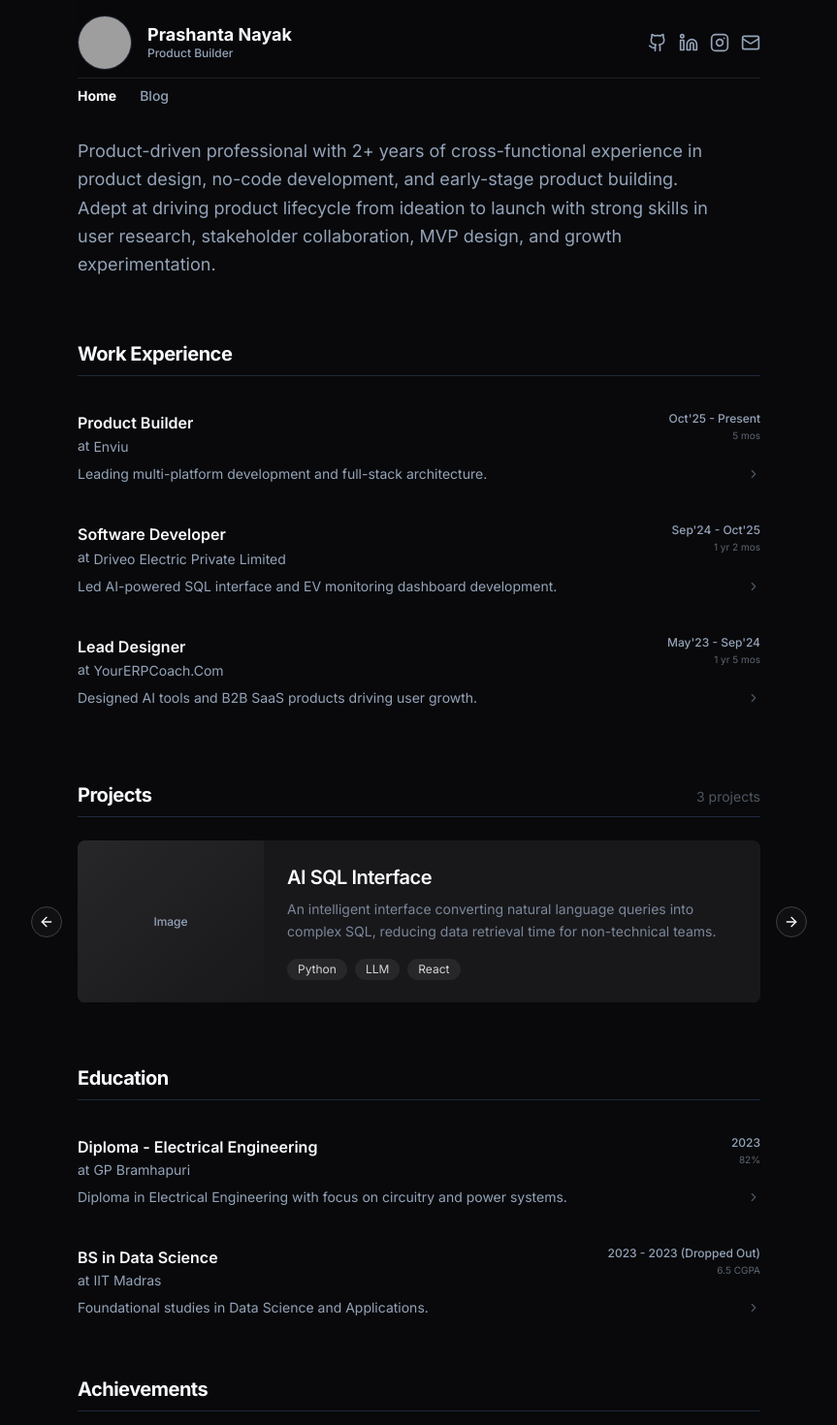
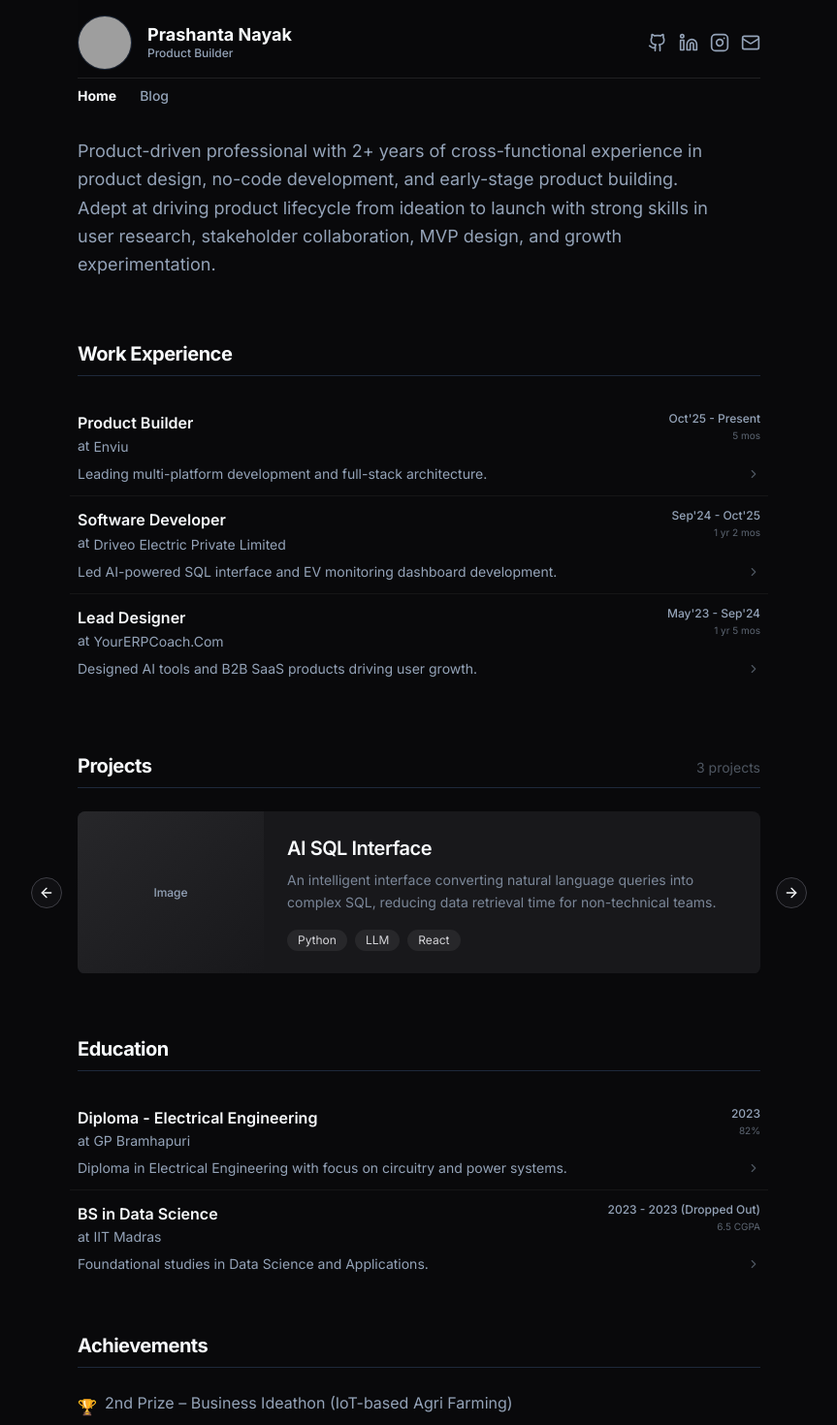
Before and after one commit to urperfectdude/prashanta-is-a-dev, a Next.js app: page / in a window 1280 px wide. Shown: the top 1470 px of the page at 97% size, without its empty margins (208-1071 px from the left). Built offline with nearby package versions, Linux system fonts and the light colour scheme; no server answers; grey boxes are pictures that could not be loaded; a web font is replaced by a local one.

Commit message:
style: apply faded white separators to blog, work, and education lists

```diff
--- a/app/blog/page.tsx
+++ b/app/blog/page.tsx
@@ -14,7 +14,7 @@ export default function BlogIndex() {
 
         return (
           <Link key={post.slug} href={`/blog/${post.slug}`} className="group block">
-            <div className={`flex gap-6 md:gap-10 items-start transition-colors hover:bg-muted/50 active:bg-muted/50 py-4 px-4 -mx-4 rounded-none border-border ${!isLast ? 'border-b' : ''}`}>
+            <div className={`flex gap-6 md:gap-10 items-start transition-colors hover:bg-muted/50 active:bg-muted/50 py-4 px-4 -mx-4 rounded-none border-white/5 ${!isLast ? 'border-b' : ''}`}>
               <div className="flex flex-col items-end shrink-0 w-[4.5rem] pt-1">
                 <span className="text-2xl font-serif font-medium leading-none">{day}</span>
                 <span className="text-xs text-muted-foreground text-right mt-1">{monthYear}</span>
--- a/app/page.tsx
+++ b/app/page.tsx
@@ -29,10 +29,12 @@ export default function Home() {
       {/* Work Experience - List */}
       <section className="space-y-6">
         <h3 className="text-xl font-bold tracking-tight border-b pb-2 font-serif">Work Experience</h3>
-        <div className="flex flex-col gap-4">
-            {workExperience.map((job) => (
+        <div className="flex flex-col gap-0">
+            {workExperience.map((job, index) => {
+                const isLast = index === workExperience.length - 1
+                return (
                 <Link key={job.slug} href={`/work/${job.slug}`} className="group block">
-                    <div className="flex flex-col gap-2 transition-colors hover:bg-muted/50 py-3 rounded-none px-2 -mx-2">
+                    <div className={`flex flex-col gap-2 transition-colors hover:bg-muted/50 active:bg-muted/50 py-3 rounded-none px-2 -mx-2 border-white/5 ${!isLast ? 'border-b' : ''}`}>
                         <div className="flex items-start justify-between gap-4">
                             <div className="flex flex-col min-w-0 gap-0.5">
                                 <h4 className="font-semibold text-foreground group-hover:text-primary transition-colors truncate">
@@ -56,7 +58,8 @@ export default function Home() {
                         </div>
                     </div>
                 </Link>
-            ))}
+                )
+            })}
         </div>
       </section>
 
@@ -113,10 +116,12 @@ export default function Home() {
       <section className="space-y-12">
         <div className="space-y-6">
            <h3 className="text-xl font-bold tracking-tight border-b pb-2 font-serif">Education</h3>
-            <div className="flex flex-col gap-4">
-                {education.map((edu) => (
+            <div className="flex flex-col gap-0">
+                {education.map((edu, index) => {
+                    const isLast = index === education.length - 1
+                    return (
                     <Link key={edu.slug} href={`/education/${edu.slug}`} className="group block">
-                        <div className="flex flex-col gap-2 transition-colors hover:bg-muted/50 py-3 rounded-none px-2 -mx-2">
+                        <div className={`flex flex-col gap-2 transition-colors hover:bg-muted/50 active:bg-muted/50 py-3 rounded-none px-2 -mx-2 border-white/5 ${!isLast ? 'border-b' : ''}`}>
                             <div className="flex items-start justify-between gap-4">
                                 <div className="flex flex-col min-w-0 gap-0.5">
                                     <h4 className="font-semibold text-foreground group-hover:text-primary transition-colors truncate">
@@ -139,7 +144,8 @@ export default function Home() {
                             </div>
                         </div>
                     </Link>
-                ))}
+                    )
+                })}
             </div>
         </div>
 
```
